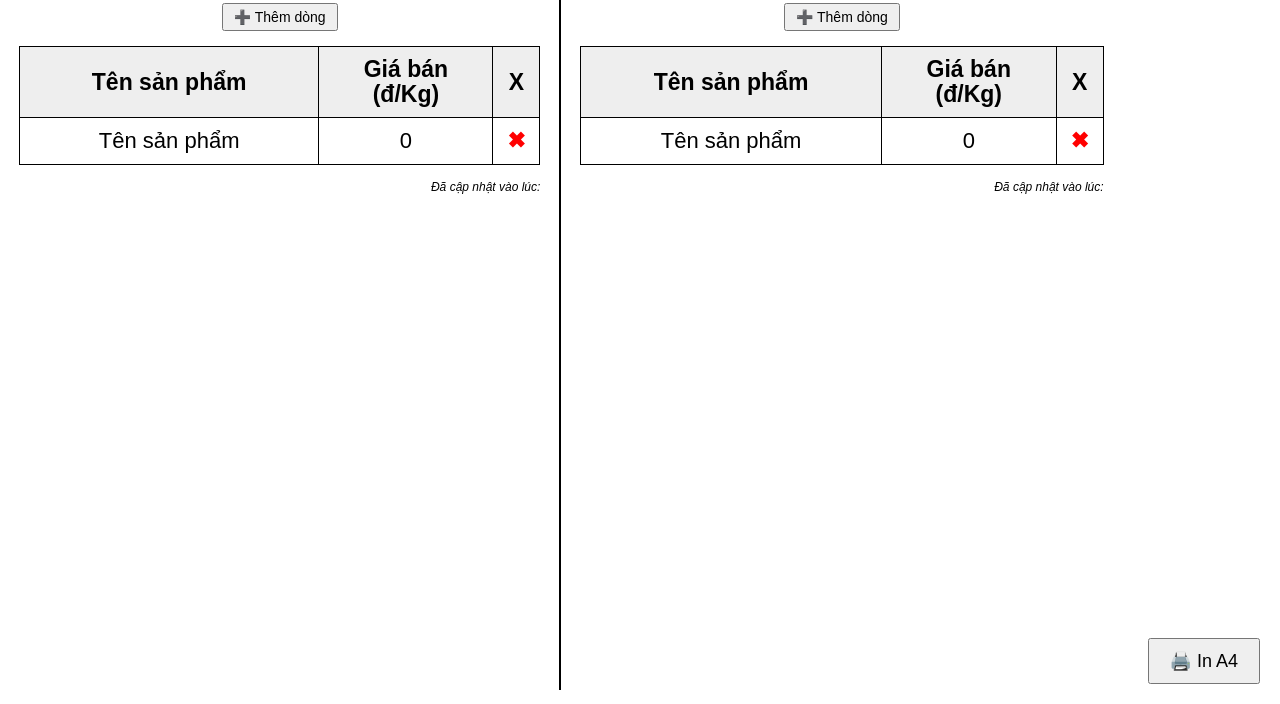
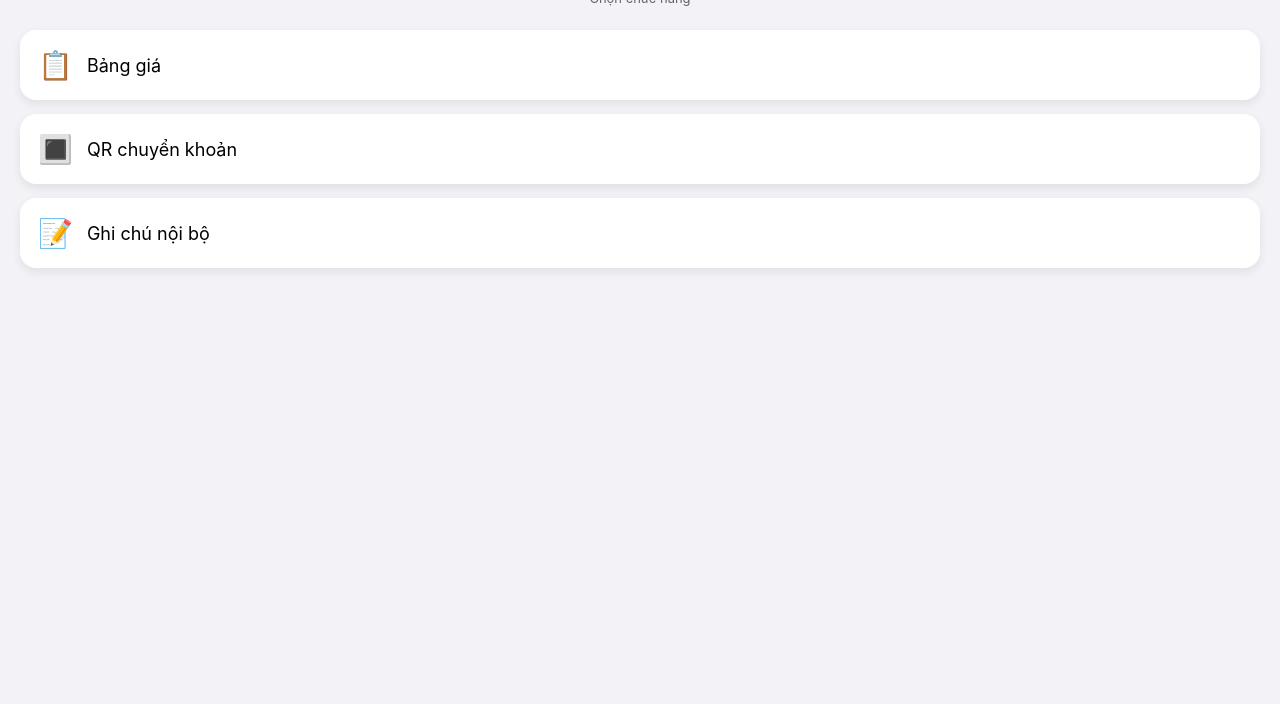
Before and after one commit to nicolas9527/Bang-gia-1, a plain HTML site: page index.html in a window 1280 px wide. Shown: the part 96-800 px from the top of the page. Drawn offline with Linux system fonts and the light colour scheme.

Commit message:
Refactor index.html for internal app layout
Updated HTML structure and styles for internal app.

```diff
--- a/index.html
+++ b/index.html
@@ -2,295 +2,77 @@
 <html lang="vi">
 <head>
 <meta charset="UTF-8">
-<title>Bảng Giá A5 x2</title>
+<meta name="viewport" content="width=device-width, initial-scale=1.0">
+<title>App nội bộ</title>
+
+<meta name="apple-mobile-web-app-capable" content="yes">
+<meta name="apple-mobile-web-app-status-bar-style" content="default">
 
 <style>
-@page {
-    size: A4 landscape;
-    margin: 0;
-}
-
 body {
-    margin: 0;
-    font-family: Arial, Helvetica, sans-serif;
-}
-
-.page {
-    width: 297mm;
-    height: 210mm;
-    display: flex;
-    page-break-after: always;
-    page-break-inside: avoid;
-}
-
-.card {
-    width: 148.5mm;
-    height: 208mm;
-    padding: 5mm;
-    box-sizing: border-box;
-    page-break-inside: avoid;
-}
-
-/* ĐƯỜNG CHIA GIỮA – BORDER THẬT (IN 100%) */
-.card.left {
-    border-right: 2px solid #000;
+  font-family: -apple-system, BlinkMacSystemFont, sans-serif;
+  background: #f2f2f7;
+  margin: 0;
+  padding: 20px;
 }
 
 h1 {
-    text-align: center;
-    font-size: 36px;
-    margin: 4mm 0 6mm;
+  text-align: center;
+  margin-bottom: 6px;
 }
 
-.controls {
-    text-align: center;
-    margin-bottom: 4mm;
+.sub {
+  text-align: center;
+  font-size: 13px;
+  color: #666;
 }
 
-.controls button {
-    font-size: 14px;
-    padding: 4px 10px;
+.menu {
+  margin-top: 24px;
+  display: grid;
+  gap: 14px;
 }
 
-table {
-    width: 100%;
-    border-collapse: collapse;
-    font-size: 22px;
+.item {
+  background: #ffffff;
+  border-radius: 16px;
+  padding: 18px;
+  text-decoration: none;
+  color: #000;
+  box-shadow: 0 4px 10px rgba(0,0,0,0.08);
+  display: flex;
+  align-items: center;
+  gap: 14px;
+  font-size: 18px;
 }
 
-table, th, td {
-    border: 1px solid #000;
-}
-
-th {
-    background: #eee;
-    padding: 10px 6px;
-    font-size: 23px;
-}
-
-td {
-    padding: 10px 6px;
-    text-align: center;
-}
-
-tbody tr {
-    height: calc((208mm - 80mm) / 12);
-}
-
-.price-header {
-    line-height: 1.1;
-}
-
-.remove-col {
-    width: 34px;
-}
-
-.remove-btn {
-    cursor: pointer;
-    color: red;
-    font-weight: bold;
-}
-
-/* DÒNG THỜI GIAN */
-.update-time {
-    margin-top: 4mm;
-    text-align: right;
-    font-size: 12px;
-    font-style: italic;
-}
-
-/* ẨN KHI IN */
-@media print {
-    .controls,
-    .print-btn,
-    .remove-col,
-    .remove-btn {
-        display: none !important;
-    }
-}
-
-.print-btn {
-    position: fixed;
-    bottom: 20px;
-    right: 20px;
-    font-size: 18px;
-    padding: 10px 20px;
+.icon {
+  font-size: 28px;
 }
 </style>
 </head>
 
 <body>
 
-<div class="page">
+<h1>APP NỘI BỘ</h1>
+<div class="sub">Chọn chức năng</div>
 
-    <!-- BẢNG TRÁI -->
-    <div class="card left" data-id="1">
-        <h1 contenteditable="true" onfocus="selectAll(this)">BẢNG GIÁ SẢN PHẨM</h1>
+<div class="menu">
+  <a class="item" href="bang-gia.html">
+    <div class="icon">📋</div>
+    <div>Bảng giá</div>
+  </a>
 
-        <div class="controls">
-            <button onclick="addRow(1)">➕ Thêm dòng</button>
-        </div>
+  <a class="item" href="qr.html">
+    <div class="icon">🔳</div>
+    <div>QR chuyển khoản</div>
+  </a>
 
-        <table>
-            <thead>
-                <tr>
-                    <th>Tên sản phẩm</th>
-                    <th class="price-header">Giá bán<br>(đ/Kg)</th>
-                    <th class="remove-col">X</th>
-                </tr>
-            </thead>
-            <tbody></tbody>
-        </table>
-
-        <div class="update-time">
-            Đã cập nhật vào lúc: <span class="time-text"></span>
-        </div>
-    </div>
-
-    <!-- BẢNG PHẢI -->
-    <div class="card" data-id="2">
-        <h1 contenteditable="true" onfocus="selectAll(this)">BẢNG GIÁ SẢN PHẨM</h1>
-
-        <div class="controls">
-            <button onclick="addRow(2)">➕ Thêm dòng</button>
-        </div>
-
-        <table>
-            <thead>
-                <tr>
-                    <th>Tên sản phẩm</th>
-                    <th class="price-header">Giá bán<br>(đ/Kg)</th>
-                    <th class="remove-col">X</th>
-                </tr>
-            </thead>
-            <tbody></tbody>
-        </table>
-
-        <div class="update-time">
-            Đã cập nhật vào lúc: <span class="time-text"></span>
-        </div>
-    </div>
-
+  <a class="item" href="ghi-chu.html">
+    <div class="icon">📝</div>
+    <div>Ghi chú nội bộ</div>
+  </a>
 </div>
-
-<button class="print-btn" onclick="window.print()">🖨️ In A4</button>
-
-<script>
-function selectAll(el) {
-    const r = document.createRange();
-    r.selectNodeContents(el);
-    const s = window.getSelection();
-    s.removeAllRanges();
-    s.addRange(r);
-}
-
-function formatPrice(el) {
-    let v = el.innerText.replace(/\D/g, '');
-    el.innerText = v ? Number(v).toLocaleString('vi-VN') : '';
-    saveData();
-}
-
-function addRow(id) {
-    const card = document.querySelector('.card[data-id="' + id + '"]');
-    const tbody = card.querySelector('tbody');
-
-    const tr = document.createElement('tr');
-    tr.innerHTML = `
-        <td class="col-name" contenteditable="true" onfocus="selectAll(this)">Tên sản phẩm</td>
-        <td class="col-price" contenteditable="true"
-            onfocus="selectAll(this)"
-            onblur="formatPrice(this)">0</td>
-        <td class="remove-btn" onclick="this.parentElement.remove(); saveData()">✖</td>
-    `;
-    tbody.appendChild(tr);
-    saveData();
-}
-
-function saveData() {
-    const data = [];
-    document.querySelectorAll('.card').forEach(card => {
-        const rows = [];
-        card.querySelectorAll('tbody tr').forEach(tr => {
-            rows.push({
-                name: tr.querySelector('.col-name').innerText,
-                price: tr.querySelector('.col-price').innerText
-            });
-        });
-        data.push({
-            title: card.querySelector('h1').innerText,
-            rows
-        });
-    });
-    localStorage.setItem('bangGiaData', JSON.stringify(data));
-}
-
-function loadData() {
-    const data = JSON.parse(localStorage.getItem('bangGiaData'));
-    if (!data) {
-        addRow(1);
-        addRow(2);
-        return;
-    }
-
-    document.querySelectorAll('.card').forEach((card, i) => {
-        card.querySelector('h1').innerText = data[i].title;
-        const tbody = card.querySelector('tbody');
-        tbody.innerHTML = '';
-        data[i].rows.forEach(r => {
-            const tr = document.createElement('tr');
-            tr.innerHTML = `
-                <td class="col-name" contenteditable="true" onfocus="selectAll(this)">${r.name}</td>
-                <td class="col-price" contenteditable="true"
-                    onfocus="selectAll(this)"
-                    onblur="formatPrice(this)">${r.price}</td>
-                <td class="remove-btn" onclick="this.parentElement.remove(); saveData()">✖</td>
-            `;
-            tbody.appendChild(tr);
-        });
-    });
-}
-
-function updatePrintTime() {
-    const now = new Date();
-    const time =
-        now.getHours().toString().padStart(2, '0') + ':' +
-        now.getMinutes().toString().padStart(2, '0') + ' - ' +
-        now.getDate().toString().padStart(2, '0') + '/' +
-        (now.getMonth() + 1).toString().padStart(2, '0') + '/' +
-        now.getFullYear();
-
-    document.querySelectorAll('.time-text').forEach(el => {
-        el.innerText = time;
-    });
-}
-
-window.onbeforeprint = updatePrintTime;
-document.addEventListener('input', saveData);
-
-document.addEventListener('keydown', e => {
-    const td = document.activeElement;
-    if (!td || td.tagName !== 'TD') return;
-
-    const tr = td.parentElement;
-    const tbody = tr.parentElement;
-    const col = [...tr.children].indexOf(td);
-    const row = [...tbody.children].indexOf(tr);
-
-    let t = null;
-    if (e.key === 'ArrowRight') t = tr.children[col + 1];
-    if (e.key === 'ArrowLeft') t = tr.children[col - 1];
-    if (e.key === 'ArrowDown') t = tbody.children[row + 1]?.children[col];
-    if (e.key === 'ArrowUp') t = tbody.children[row - 1]?.children[col];
-    if (e.key === 'Enter') t = tbody.children[row + 1]?.children[col];
-
-    if (t && t.isContentEditable) {
-        e.preventDefault();
-        t.focus();
-    }
-});
-
-window.onload = loadData;
-</script>
 
 </body>
 </html>
```
